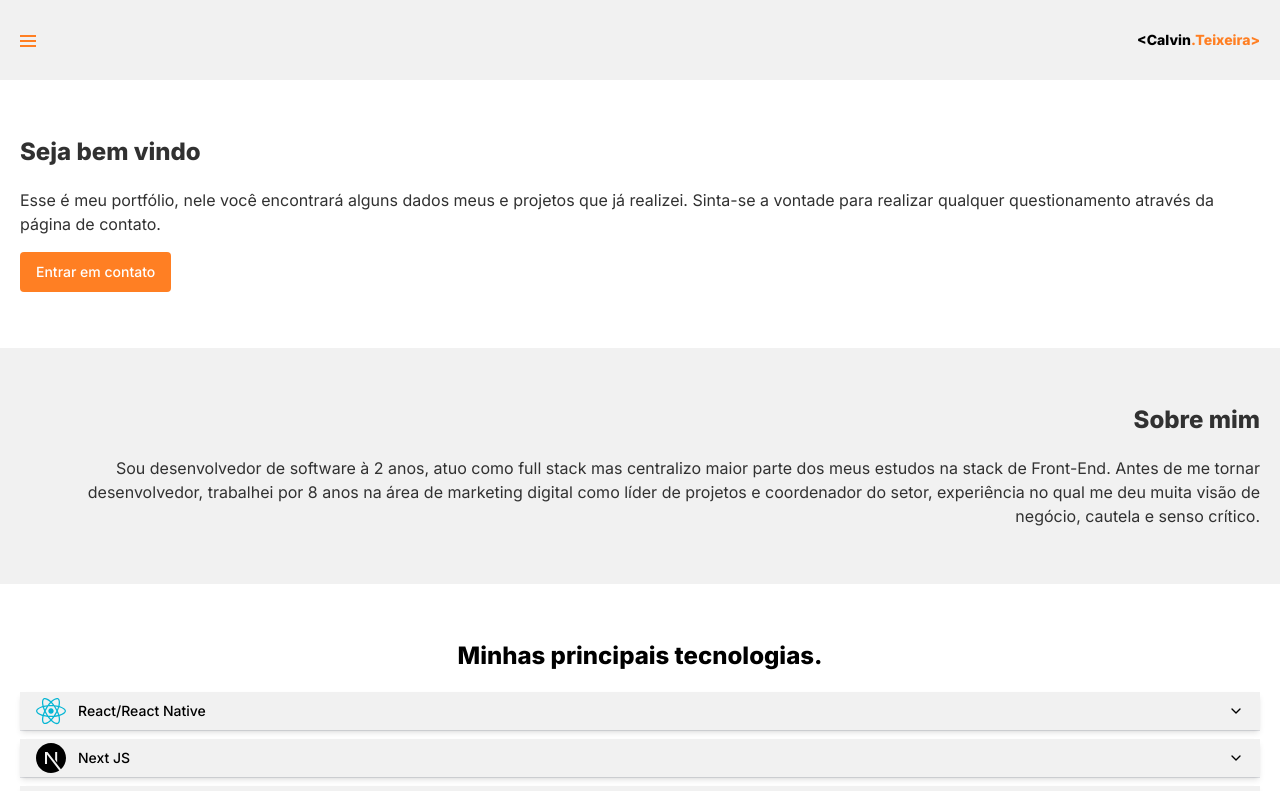
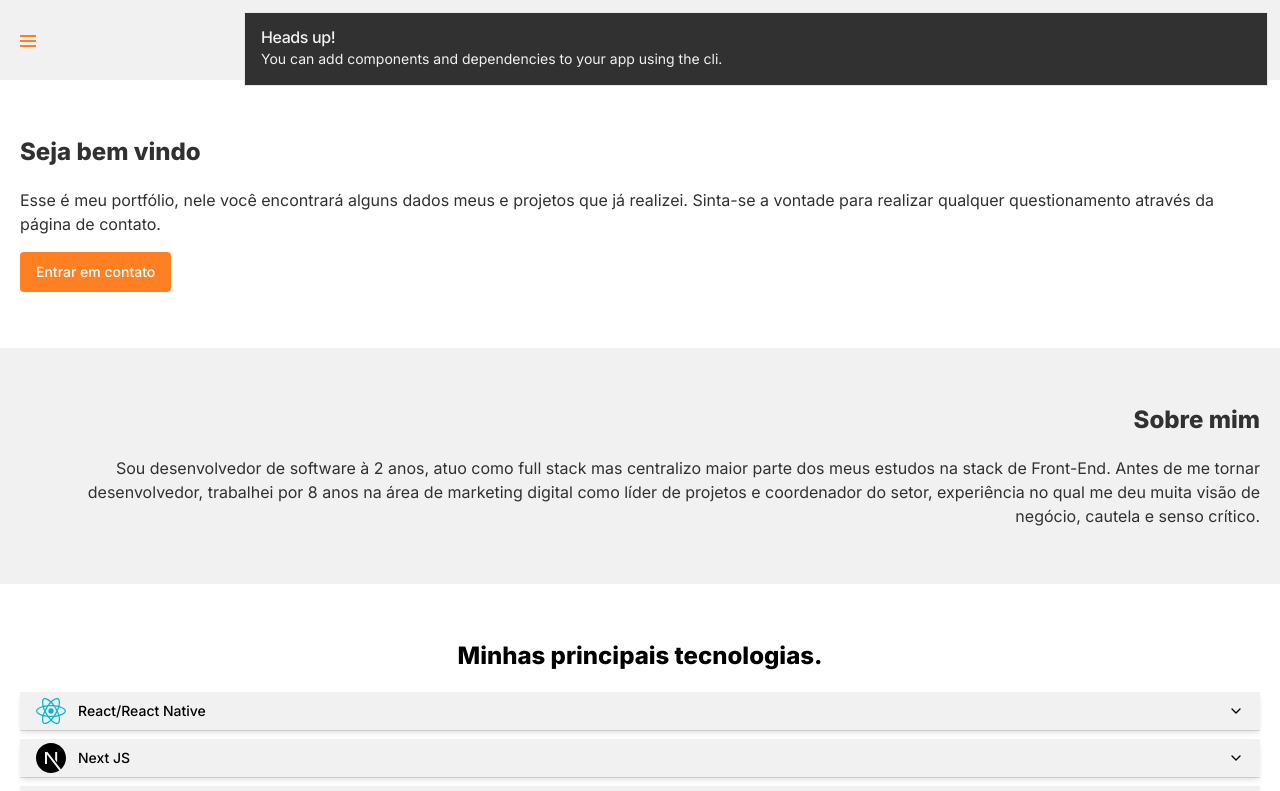
Before and after one commit to calvinsteixeira/portfolio, a Next.js app: page / in a window 1280 px wide. Shown: the top 791 px of the page. Built offline with nearby package versions, Linux system fonts and the light colour scheme.

Commit message:
Adicionando componente de alert

```diff
--- /dev/null
+++ b/components/content/Tecnologies/AlertContainer.tsx
@@ -0,0 +1,15 @@
+import React from 'react'
+import { Alert, AlertDescription, AlertTitle } from "@/components/ui/alert"
+
+type Props = {}
+
+export default function AlertContainer({ }: Props) {
+  return (
+    <Alert className='fixed right-3 top-3 max-w-[80%] secondaryContainer secondaryContainerText'>
+      <AlertTitle>Heads up!</AlertTitle>
+      <AlertDescription>
+        You can add components and dependencies to your app using the cli.
+      </AlertDescription>
+    </Alert>
+  )
+}
--- a/components/forms/ContactForm.tsx
+++ b/components/forms/ContactForm.tsx
@@ -9,6 +9,7 @@
 import { Input } from "@/components/ui/input"
 import { Textarea } from '../ui/textarea'
 import { Loader2, Send, Check } from 'lucide-react'
+import { AlertContainer } from '@/components/index'
 
 import {
   Form,
@@ -63,7 +64,9 @@
   }
 
   return (
-    <Form {...form}>
+    <>
+      <AlertContainer/>
+      <Form {...form}>
       <form onSubmit={form.handleSubmit(onSubmit)} className="space-y-4">
         <FormField
           control={form.control}
@@ -114,5 +117,7 @@
         </Button>
       </form>
     </Form>
+    </>
+
   )
 }
--- a/components/index.ts
+++ b/components/index.ts
@@ -3,6 +3,7 @@
 import TecnologiesList from "./content/Tecnologies/TecnologiesList";
 import AnimatedWrapper from "./animated/AnimatedWrapper";
 import ContactForm from "./forms/ContactForm";
+import AlertContainer from "./content/Tecnologies/AlertContainer";
 import { Button } from "./ui/button";
 
-export { Header, Button, TecnologieAccordion, TecnologiesList, AnimatedWrapper, ContactForm }
+export { Header, Button, TecnologieAccordion, TecnologiesList, AnimatedWrapper, ContactForm, AlertContainer }
--- /dev/null
+++ b/components/ui/alert.tsx
@@ -0,0 +1,59 @@
+import * as React from "react"
+import { cva, type VariantProps } from "class-variance-authority"
+
+import { cn } from "@/lib/utils"
+
+const alertVariants = cva(
+  "relative w-full rounded-lg border p-4 [&>svg~*]:pl-7 [&>svg+div]:translate-y-[-3px] [&>svg]:absolute [&>svg]:left-4 [&>svg]:top-4 [&>svg]:text-foreground",
+  {
+    variants: {
+      variant: {
+        default: "bg-background text-foreground",
+        destructive:
+          "border-destructive/50 text-destructive dark:border-destructive [&>svg]:text-destructive",
+      },
+    },
+    defaultVariants: {
+      variant: "default",
+    },
+  }
+)
+
+const Alert = React.forwardRef<
+  HTMLDivElement,
+  React.HTMLAttributes<HTMLDivElement> & VariantProps<typeof alertVariants>
+>(({ className, variant, ...props }, ref) => (
+  <div
+    ref={ref}
+    role="alert"
+    className={cn(alertVariants({ variant }), className)}
+    {...props}
+  />
+))
+Alert.displayName = "Alert"
+
+const AlertTitle = React.forwardRef<
+  HTMLParagraphElement,
+  React.HTMLAttributes<HTMLHeadingElement>
+>(({ className, ...props }, ref) => (
+  <h5
+    ref={ref}
+    className={cn("mb-1 font-medium leading-none tracking-tight", className)}
+    {...props}
+  />
+))
+AlertTitle.displayName = "AlertTitle"
+
+const AlertDescription = React.forwardRef<
+  HTMLParagraphElement,
+  React.HTMLAttributes<HTMLParagraphElement>
+>(({ className, ...props }, ref) => (
+  <div
+    ref={ref}
+    className={cn("text-sm [&_p]:leading-relaxed", className)}
+    {...props}
+  />
+))
+AlertDescription.displayName = "AlertDescription"
+
+export { Alert, AlertTitle, AlertDescription }
```
